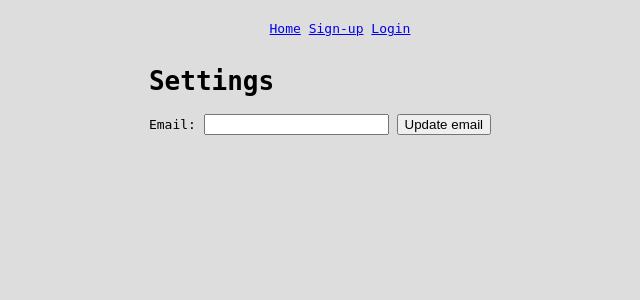
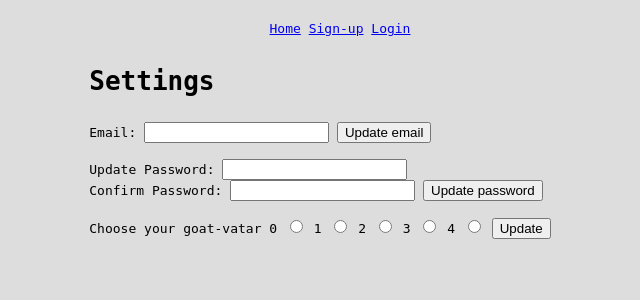
Before and after one commit to tristaaan/goatgoat, a Flask app: template app/templates/settings.html in a window 1280 px wide. Shown: the top 300 px of the page, without its empty margins (320-960 px from the left). Run offline with Flask 2, Linux system fonts and the light colour scheme; the template is opened without the code that fills it: most values are stand-ins (such as "Sample title", 1, 10 or a date in 2020); parts of the project's set-up code (start-up, migrations or seed data) failed here and were passed over.

Commit message:
added change password field

```diff
--- a/app/static/styles.css
+++ b/app/static/styles.css
@@ -10,3 +10,7 @@ body {
 nav ul li {
   display: inline-block;
 }
+
+.settings-cell {
+  padding: 0.5rem 0;
+}
--- a/app/templates/settings.html
+++ b/app/templates/settings.html
@@ -2,12 +2,37 @@
 
 {% block content %}
   <h1>Settings</h1>
-  <div>
+  <div class="settings-cell">
     <label for="email">Email: <input type="email" name="email" /></label>
     <button id="update-email">Update email</button>
     <span class="email-result"></span>
   </div>
 
+  <div class="settings-cell">
+    <label for="password">
+      Update Password:
+      <input type="password" name="password" />
+    </label>
+    <br>
+    <label for="confirm-password">
+      Confirm Password:
+      <input type="password" name="confirm-password" />
+    </label>
+    <button id="update-password">Update password</button>
+    <span class="password-result"></span>
+  </div>
+
+  <div class="settings-cell">
+    <label for="goat">Choose your goat-vatar</label>
+    {% for i in range(5) %}
+    <label for="{{i}}">
+      {{i}}
+      <input name="{{i}}" type="radio">
+    </label>
+    {% endfor %}
+    <button id="update-goat">Update</button>
+    <span class="goat-result"></span>
+  </div>
 {% endblock %}
 
 {% block scripts %}
@@ -15,6 +40,12 @@
   const updateEmail = document.getElementById('update-email');
   const emailForm = document.querySelector('input[type=email]');
   const emailResult = document.querySelector('.email-result');
+
+  const [newPasswordInput, confirmPasswordInput] =
+    document.querySelectorAll('input[type=password]');
+  const updatePassword = document.getElementById('update-password');
+  const passwordResult = document.querySelector('.password-result');
+
   sendQuery(`
     {
       userByName(name: "{{username}}") {
@@ -52,6 +83,26 @@
     });
   });
 
+  updatePassword.addEventListener('click', (e) => {
+    const token = getCookie('token');
+    const newPassword = newPasswordInput.value;
+    const confirmPassword = confirmPasswordInput.value;
+    sendQuery(
+      `mutation updateUserPassword($newPassword:String!, $confirmPassword:String!, $token:String!) {
+        updateUserPassword(newPassword:$newPassword, confirmPassword:$confirmPassword, token:$token) {
+          success
+        }
+      }`,
+      {newPassword, confirmPassword, token},
+      'updateUserPassword'
+    ).then((json) => {
+      passwordResult.textContent = 'Password updated';
+      clearField(passwordResult);
+    }).catch((json) => {
+      passwordResult.textContent = json.errors[0].message;
+    });
+  });
+
   function clearField(field, timeout = 2500) {
     setTimeout(() => {
       field.textContent = '';
```
Also changed, not shown: app/gql_schema.py (+34 -2 lines).
